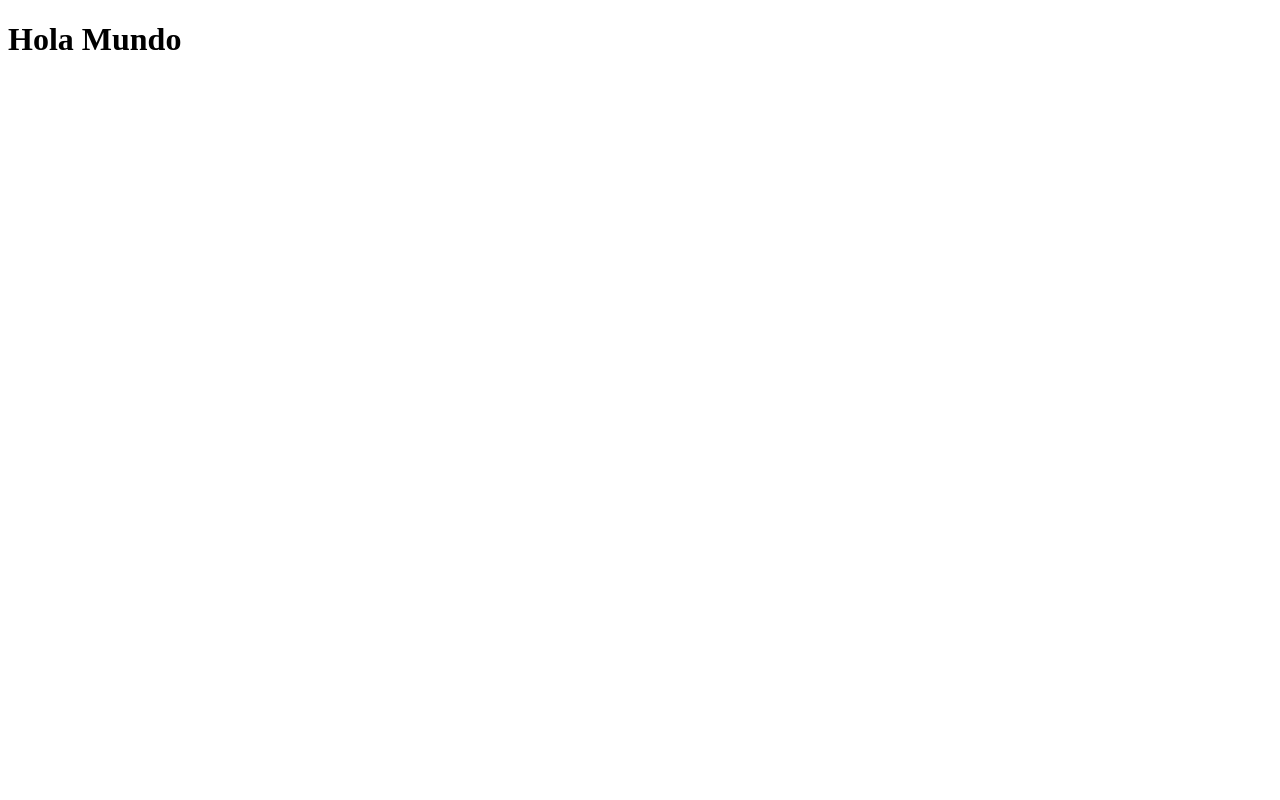
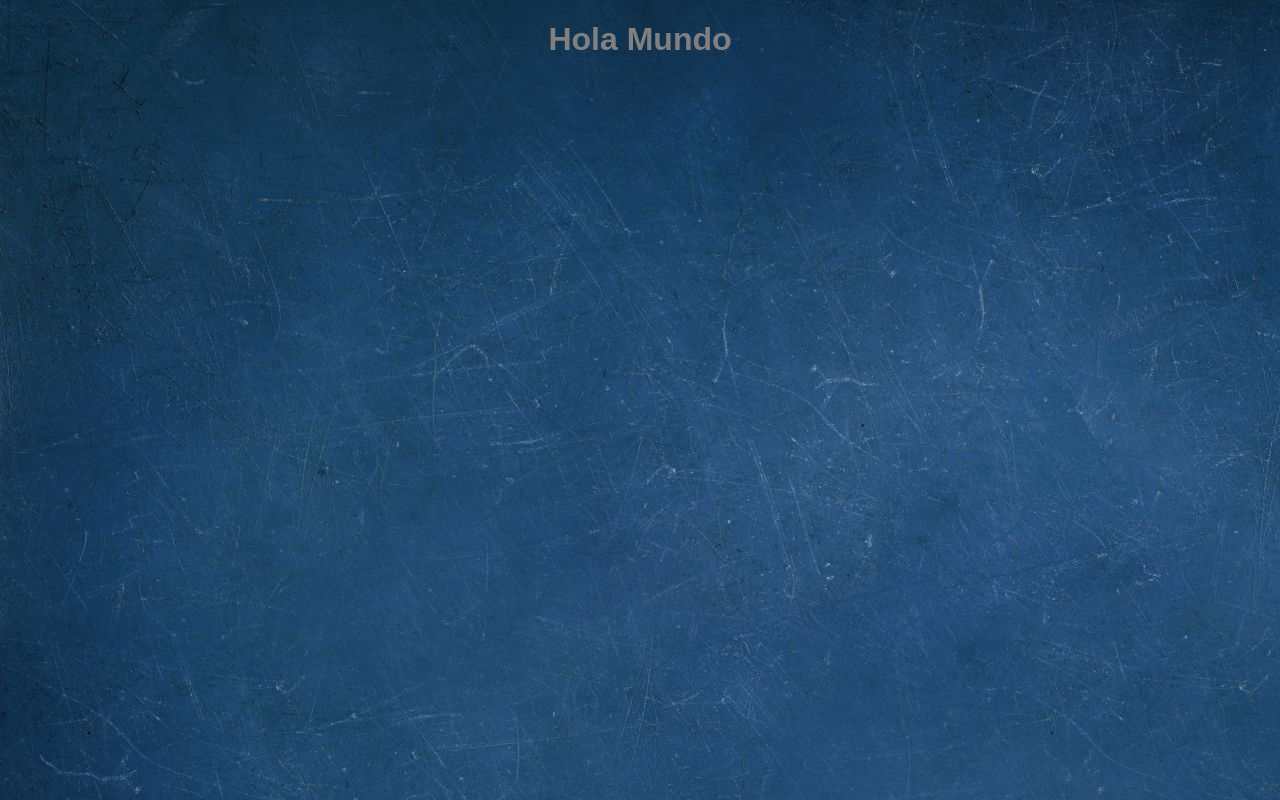
Before and after one commit to AnnethTi/generationCH30, a plain HTML site: page index.html in a window 1280 px wide. Drawn offline with Linux system fonts and the light colour scheme.

Commit message:
feat: estilo en body y h1

```diff
--- a/assets/style/style.css
+++ b/assets/style/style.css
@@ -0,0 +1,10 @@
+/* Este es un selector de etiqueta */
+body {
+    background-image: url(../img/papel-pintado-pared.jpg);
+    font-family: sans-serif;
+}
+
+h1 {
+    color: gray;
+    text-align: center;
+}
```
Also changed, not shown: index.html (+1 -0 lines), assets/img/papel-pintado-pared.jpg (added).
